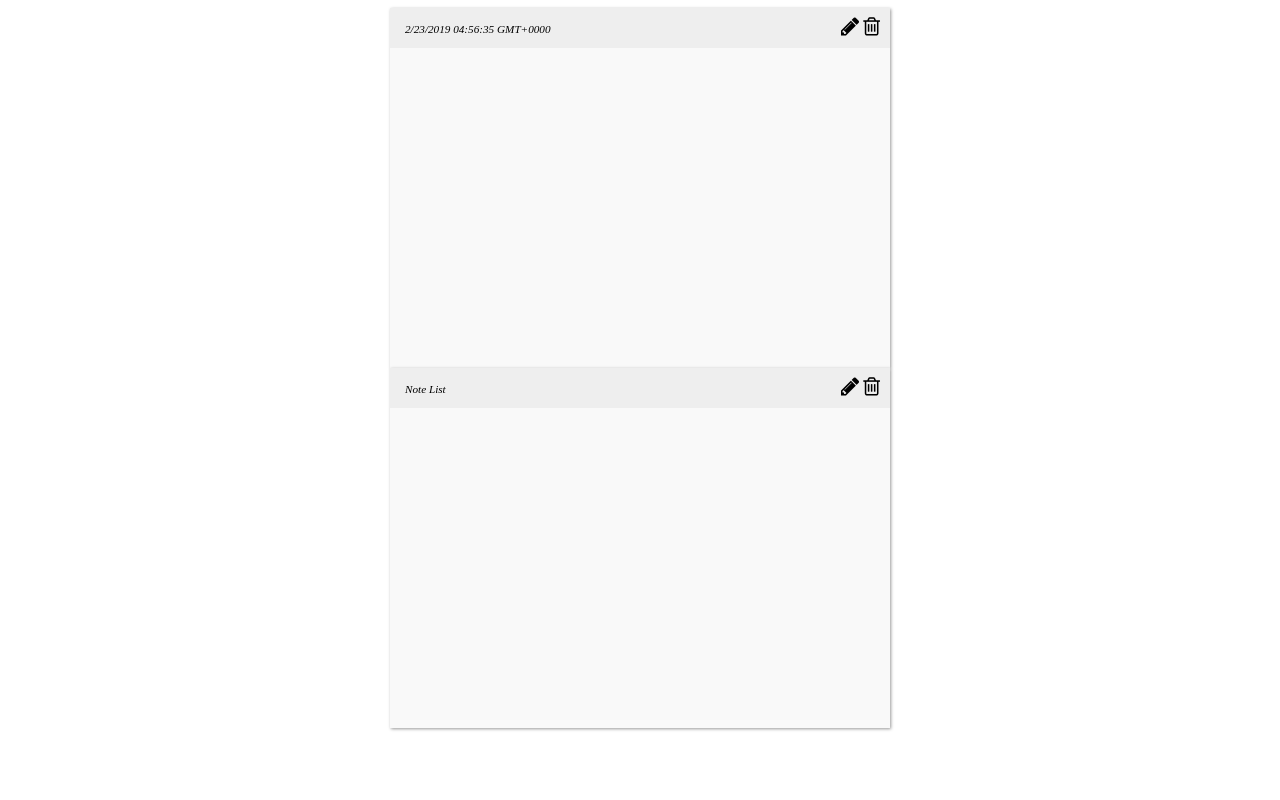
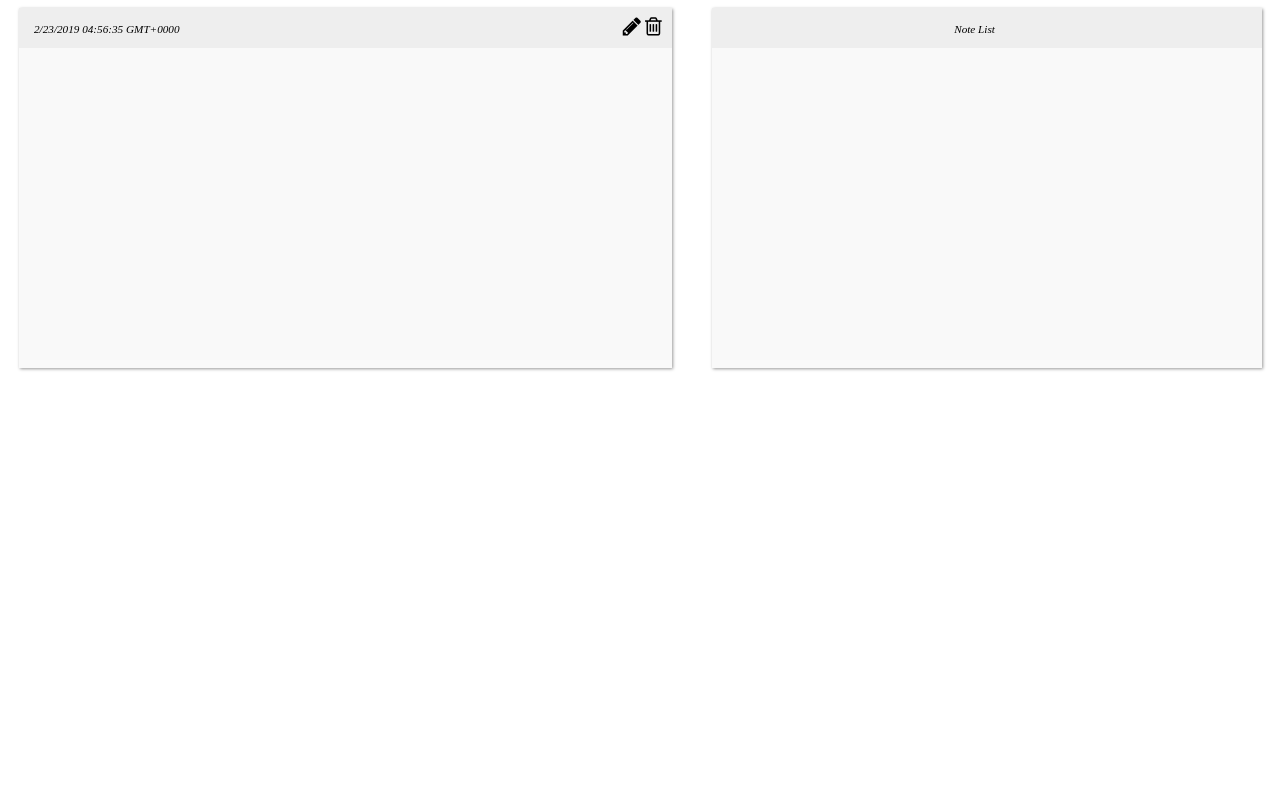
Before and after one commit to BertNik/docs, a PHP site: page / in a window 1280 px wide. Run offline with PHP 8.4, Linux system fonts and the light colour scheme; some libraries are stand-ins or nearby versions.

Commit message:
style changes

```diff
--- a/custom_02.css
+++ b/custom_02.css
@@ -1,15 +1,45 @@
 .note {
-
     background: #eee;
     box-shadow: #999 1px 1px 3px;
     margin: auto;
     padding-top: 40px;
     min-height: 200px;
+    display: block;
+    position: absolute;
+    width: 51%;
+    left: 11px;
+    overflow: hidden;
+    /* max-width: 700px; */
+    min-width: 262px;
+}
+.list{
+  text-align: center !important;
+}
+.note_list{
+    background: #eee;
+    box-shadow: #999 1px 1px 3px;
+    margin: auto;
+    padding-top: 40px;
+    min-height: 200px;
+    display: block;
+    position: absolute;
+    left: 55%;
+    overflow: hidden;
+    min-width: 220px;
+    width: 43%;
+    text-align: center;
+}
+.container{
+    position: absolute;
     width: 100%;
-    display: block;
-    position: relative;
-    overflow: hidden;
-    max-width: 500px;
+    height: 100%;
+    min-width: 535px;
+}
+body > div > div.note_list > span.date{
+    position: absolute;
+    top: 15px;
+    left: 44%;
+    padding: 0px;
 }
 .date {
   position: absolute;
@@ -20,6 +50,10 @@
   font-style: italic;
   color: #000;
 }
+body > div > div.note_list > span.icons{
+  display:none;
+}
+
 .icons {
     position: absolute;
     right: 0;
@@ -31,20 +65,10 @@ div[contenteditable] {
     font-family: 'Source Sans Pro', sans-serif;
     border: none;
     box-shadow: none;
-    margin: 0;
+    margin: 0px;
     padding: 10px 20px 10px;
     min-height: 300px;
     background: #f9f9f9;
+    list-style: none;
+    text-align: left;
 }
-.note_list{
-    background: #eee;
-    box-shadow: #999 1px 1px 3px;
-    margin: auto;
-    padding-top: 40px;
-    min-height: 200px;
-    width: 100%;
-    display: block;
-    position: relative;
-    overflow: hidden;
-    max-width: 500px;
-}
--- a/index.php
+++ b/index.php
@@ -6,6 +6,7 @@
         <link rel="stylesheet" href="//maxcdn.bootstrapcdn.com/font-awesome/4.3.0/css/font-awesome.min.css">
    </head>
    <body>
+   <div class="container">
       <div class="note">
         <span class="date">Friday 22 March, 2019 at 7:11PM</span>
         <span class="icons">
@@ -25,6 +26,6 @@
             <div class="markdown-body list" contenteditable="false">
         </div>
       </div>
-
+      </div>
    </body>
 </html>
```
